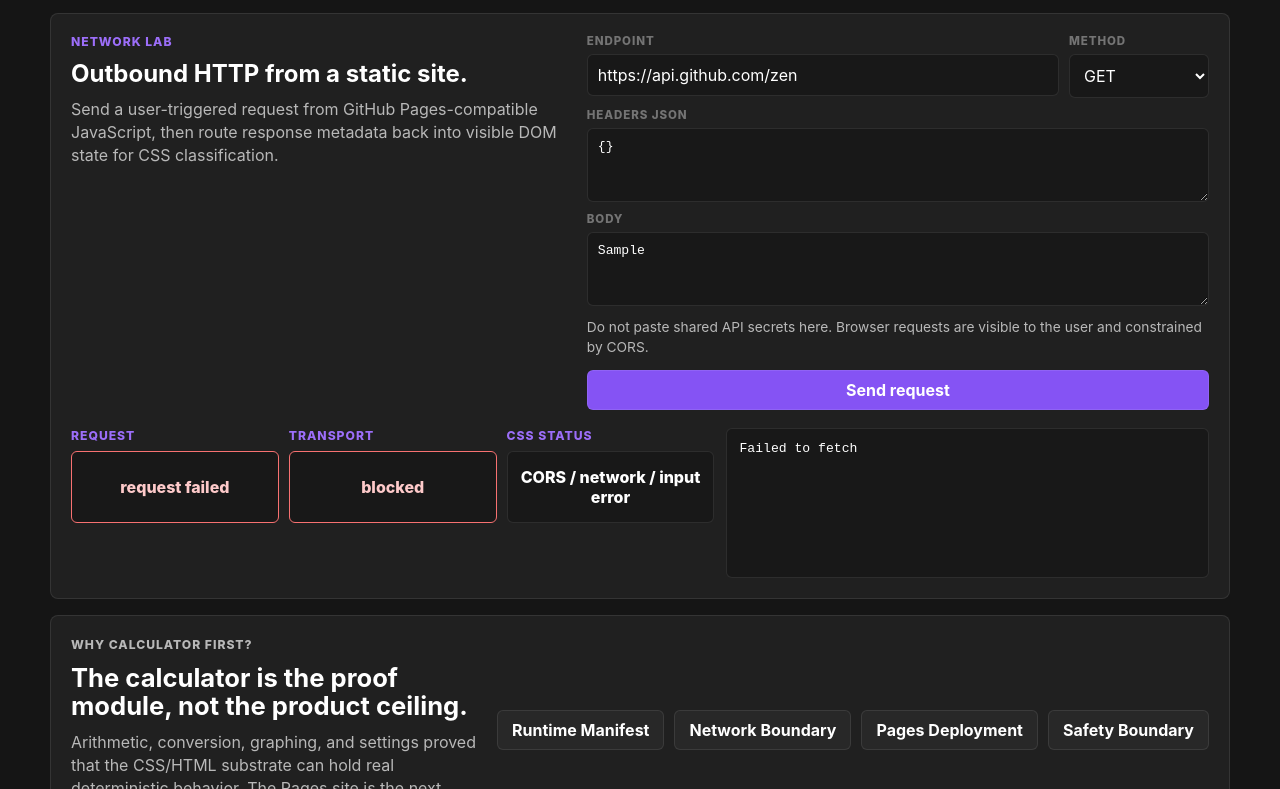
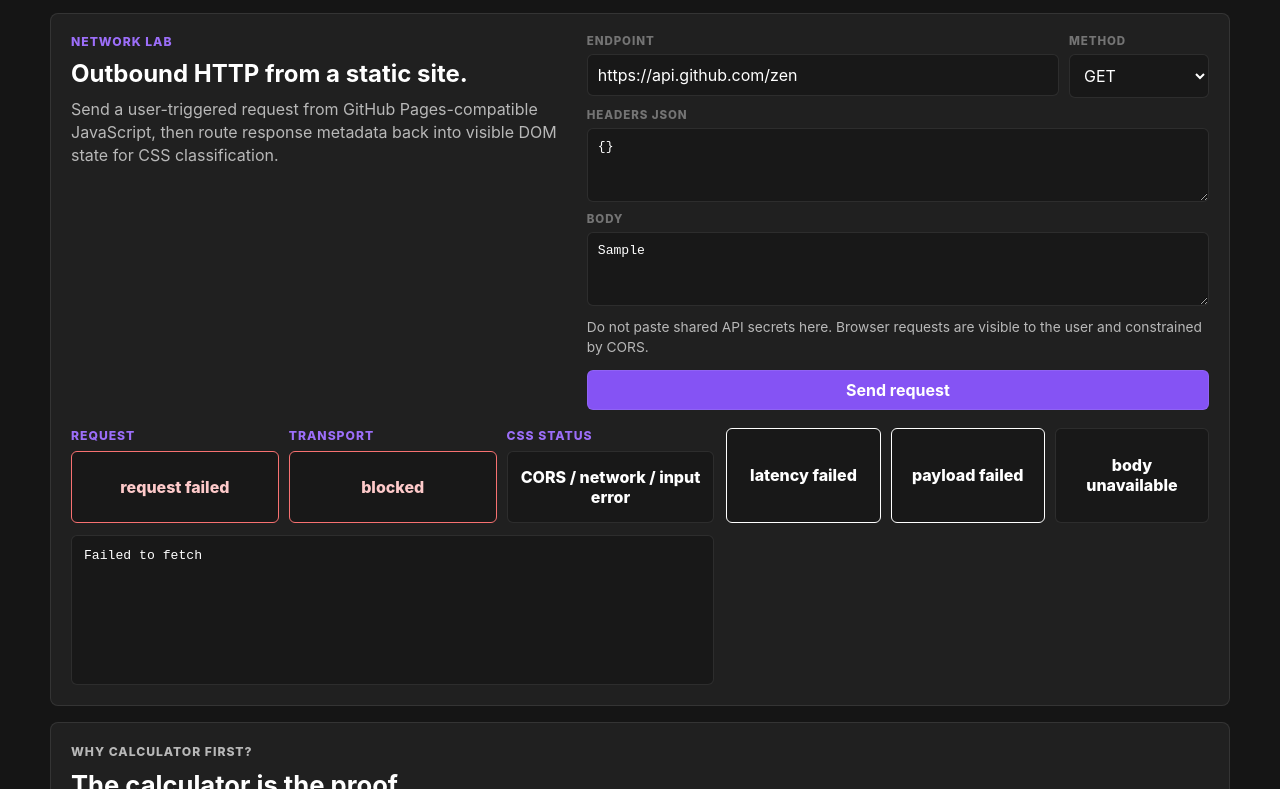
Before and after one commit to Lotargo/css-server, a website: page docs/index.html in a window 1280 px wide. Both pictures are taken after typing "Sample" into the empty fields and a click on the button "Send request". Shown: the part 957-1746 px from the top of the page. Drawn offline with Linux system fonts and the light colour scheme; no server answers.

Commit message:
feat: implement CSS-Server static runtime documentation site and network lab prototype

```diff
--- a/docs/index.html
+++ b/docs/index.html
@@ -109,6 +109,17 @@
               <div id="network-status-card" class="network-card status-card" data-status="0">not classified</div>
             </div>
           </div>
+          <div class="network-metrics" aria-label="CSS-derived response metrics">
+            <div id="network-latency-card" class="network-card metric-card" data-kind="latency" data-ms="-1">
+              latency pending
+            </div>
+            <div id="network-payload-card" class="network-card metric-card" data-kind="payload" data-bytes="-1">
+              payload pending
+            </div>
+            <div id="network-body-card" class="network-card metric-card" data-kind="body" data-body="unknown">
+              body pending
+            </div>
+          </div>
           <pre id="network-response" class="network-response">Response preview will appear here.</pre>
         </div>
       </section>
--- a/docs/main.js
+++ b/docs/main.js
@@ -46,6 +46,15 @@ function setNetworkCard(id, state, text) {
   card.textContent = text;
 }
 
+function setMetricCard(id, text, dataset) {
+  const card = document.getElementById(id);
+  if (!card) return;
+  card.textContent = text;
+  for (const [key, value] of Object.entries(dataset)) {
+    card.dataset[key] = String(value);
+  }
+}
+
 function previewText(text) {
   if (!text) return "(empty response)";
   return text.length > 900 ? `${text.slice(0, 900)}\n...` : text;
@@ -77,6 +86,9 @@ async function runNetworkRequest(event) {
   statusCard.textContent = "pending";
   setNetworkCard("network-request-card", "queued", `${method.value} ${endpoint.value}`);
   setNetworkCard("network-transport-card", "fetching", "fetch()");
+  setMetricCard("network-latency-card", "latency pending", { ms: -1 });
+  setMetricCard("network-payload-card", "payload pending", { bytes: -1 });
+  setMetricCard("network-body-card", "body pending", { body: "unknown" });
   response.textContent = "Request in flight...";
 
   const startedAt = performance.now();
@@ -100,12 +112,20 @@ async function runNetworkRequest(event) {
     setNetworkCard("network-transport-card", "done", `${elapsed} ms`);
     statusCard.dataset.status = String(res.status);
     statusCard.textContent = `${res.status} ${res.statusText || "HTTP"}`;
+    setMetricCard("network-latency-card", `${elapsed} ms`, { ms: elapsed });
+    setMetricCard("network-payload-card", `${text.length} chars`, { bytes: text.length });
+    setMetricCard("network-body-card", text.length > 0 ? "body non-empty" : "body empty", {
+      body: text.length > 0 ? "nonempty" : "empty"
+    });
     response.textContent = previewText(text);
   } catch (error) {
     setNetworkCard("network-request-card", "error", "request failed");
     setNetworkCard("network-transport-card", "error", "blocked");
     statusCard.dataset.status = "0";
     statusCard.textContent = "CORS / network / input error";
+    setMetricCard("network-latency-card", "latency failed", { ms: -1 });
+    setMetricCard("network-payload-card", "payload failed", { bytes: -1 });
+    setMetricCard("network-body-card", "body unavailable", { body: "unknown" });
     response.textContent = error instanceof Error ? error.message : String(error);
   }
 }
--- a/docs/styles.css
+++ b/docs/styles.css
@@ -20,6 +20,12 @@
   syntax: "<number>";
   inherits: false;
   initial-value: 0;
+}
+
+@property --metric {
+  syntax: "<number>";
+  inherits: false;
+  initial-value: -1;
 }
 
 :root {
@@ -352,6 +358,12 @@ h1 {
   gap: 10px;
 }
 
+.network-metrics {
+  display: grid;
+  grid-template-columns: repeat(3, minmax(0, 1fr));
+  gap: 10px;
+}
+
 .network-lane {
   display: flex;
   flex-direction: column;
@@ -413,6 +425,32 @@ h1 {
   color: #fecaca;
 }
 
+.metric-card {
+  min-height: 58px;
+}
+
+.metric-card[data-kind="latency"] {
+  --metric: attr(data-ms type(<number>), -1);
+  border-color: if(style(--metric < 0): var(--line); style(--metric < 300): #34d399; style(--metric < 1000): #fbbf24; else: #f87171);
+  color: if(style(--metric < 0): var(--text); style(--metric < 300): #a7f3d0; style(--metric < 1000): #fde68a; else: #fecaca);
+}
+
+.metric-card[data-kind="payload"] {
+  --metric: attr(data-bytes type(<number>), -1);
+  border-color: if(style(--metric < 0): var(--line); style(--metric < 1024): #34d399; style(--metric < 102400): #60a5fa; else: #fbbf24);
+  color: if(style(--metric < 0): var(--text); style(--metric < 1024): #a7f3d0; style(--metric < 102400): #bfdbfe; else: #fde68a);
+}
+
+.metric-card[data-kind="body"][data-body="nonempty"] {
+  border-color: #34d399;
+  color: #a7f3d0;
+}
+
+.metric-card[data-kind="body"][data-body="empty"] {
+  border-color: #f87171;
+  color: #fecaca;
+}
+
 .network-response {
   min-height: 150px;
   margin: 0;
@@ -435,7 +473,8 @@ h1 {
   .proof-modules,
   .network-lab,
   .network-runtime,
-  .network-lanes {
+  .network-lanes,
+  .network-metrics {
     grid-template-columns: 1fr;
   }
 
```
Also changed, not shown: dev_docs/sprint-github-pages-runtime.md (+1 -1 lines), docs/notes/network.html (+2 -1 lines).
